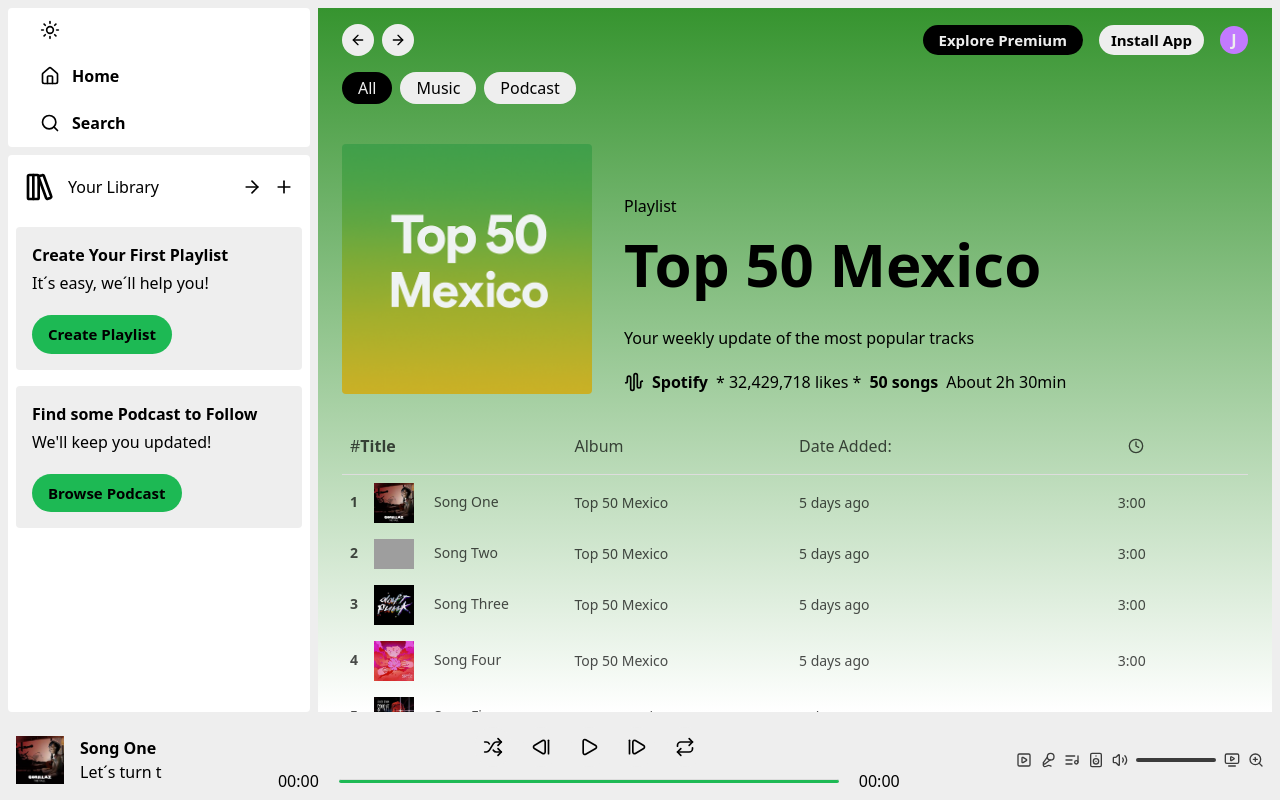
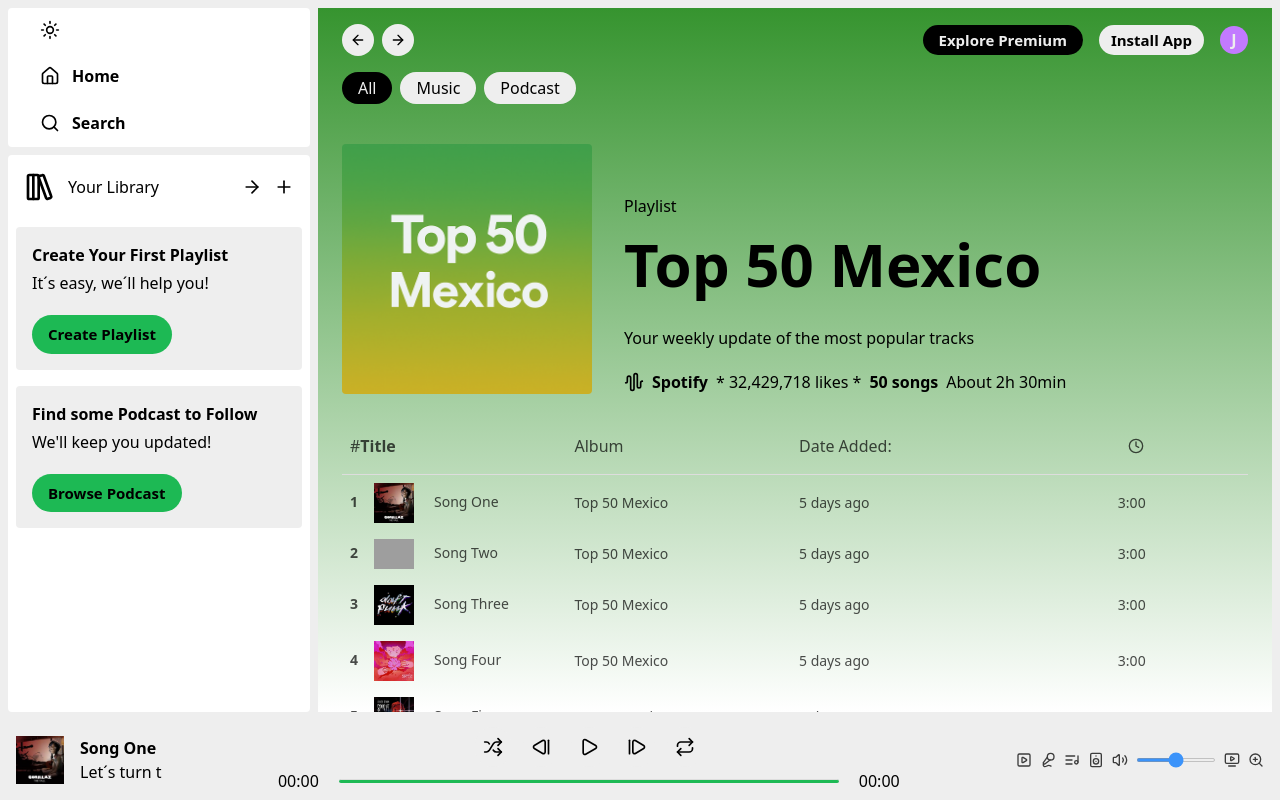
Before and after one commit to Juanpabdl/spotify-clone, a React (Vite) app: page /album/1 in a window 1280 px wide. Built offline with nearby package versions, Linux system fonts and the light colour scheme; grey boxes are pictures that could not be loaded.

Commit message:
feat (Player): change track volume implemented

```diff
--- a/src/components/Player/index.tsx
+++ b/src/components/Player/index.tsx
@@ -13,7 +13,7 @@
 //import './index.css'
 
 const Player = () => {
-    const {barRef, seekRef, currentTrack, time, isPlaying, play, pause, playPrevious, playNext, seekSong} = usePlayer();
+    const {barRef, seekRef, currentTrack, time, isPlaying, play, pause, playPrevious, playNext, seekSong, volume, setVolume} = usePlayer();
 
     const formatTime = (time: number) => time <= 9 ? '0'+ time : time;
 
@@ -64,9 +64,13 @@
                 <ListMusic className="w-4"/>
                 <Speaker className="w-4"/>
                 <Volume2 className="w-4"/>
-                <div className="w-20 bg-foreground h-1 rounded">
-
-                </div>
+                <input className="w-20 h-1 rounded bg-white"
+                type="range"
+                min={0}
+                max={1}
+                step={.01}
+                value={volume}
+                onChange={(e)=>setVolume(e.target.valueAsNumber)}/>
                 <TvMinimalPlay className="w-4"/>
                 <ZoomIn className="w-4"/>
             </div>
```
